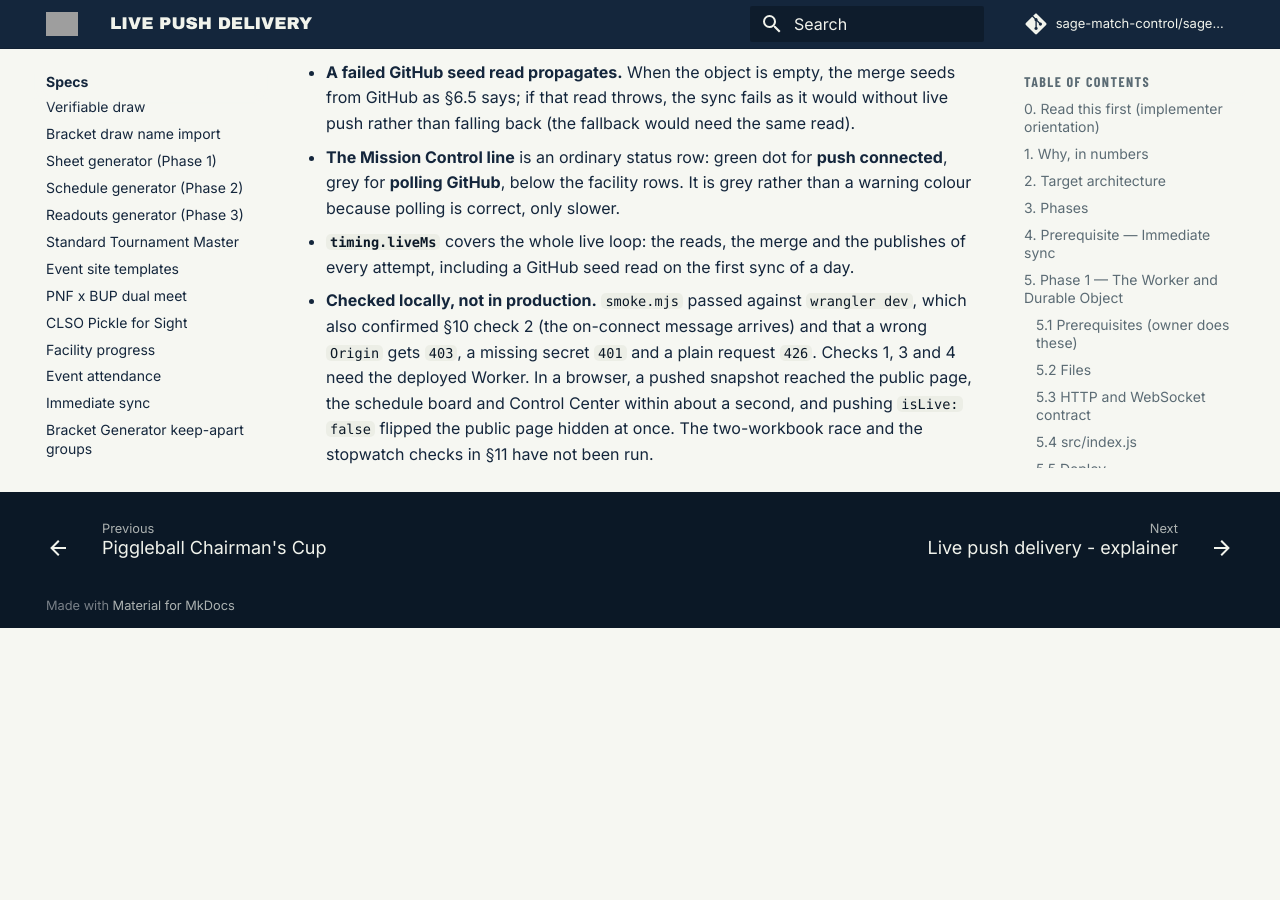
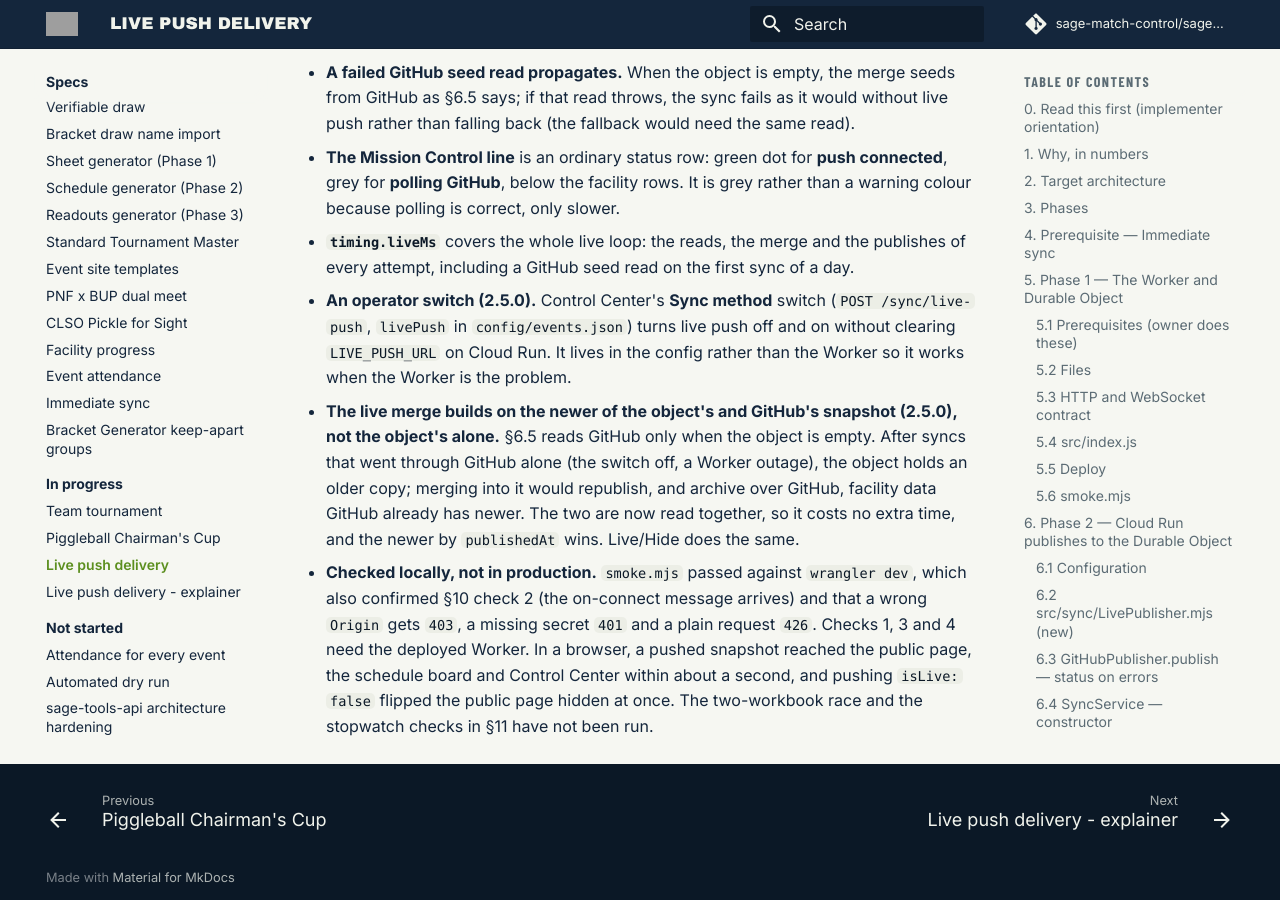
Before and after one commit to sage-match-control/sage-docs, an MkDocs documentation site: the page built from docs/specs/in-progress/durable-object-push-spec.md, in a window 1280 px wide and 900 px high, scrolled down 27348 px. Built offline with MkDocs 1.6.1 and Material for MkDocs 9.7.7, drawn with Linux system fonts in a browser that asks for light colours; comment, search, counter and statistics services are not loaded; before the commit the page ends 27976 px from its top, so only the background shows below that.

Commit message:
Docs: sync-method switch, Check connection live push line, stale-object rule
Control Center feature page, running-an-event-day runbook, sync pipeline and
deployment pages, and the live push spec's as-built divergences.

Co-Authored-By: Claude Sonnet 5.5 <noreply@anthropic.com>

```diff
--- a/docs/features/control-center.md
+++ b/docs/features/control-center.md
@@ -165,6 +165,21 @@ signing in.
   still arrive, just 30–60 seconds slower.
 - **Resync this day now** — pulls a fresh copy from the spreadsheet(s)
   immediately, instead of waiting for the next automatic sync.
+- **Sync method** — an emergency switch between **Live push + GitHub** (the
+  normal way: scores reach open pages in a few seconds) and **GitHub only**
+  (every score goes through GitHub, so pages catch up within 30–60 seconds, as
+  before live push). Use it if live updates misbehave: pages stop updating, or
+  show stale scores. Switching to GitHub only asks you to confirm, and either
+  way it takes effect within about a minute. It shows the current method, and it
+  is hidden until you sign in. If Cloud Run has no live push configured at all,
+  it says so and there is nothing to switch.
+- **Check connection** — confirms Cloud Run is reachable and shows its
+  version. When you're signed in it adds a **Live push** line saying whether
+  Cloud Run is publishing scores to the live push service (**on**, **off**,
+  **switched off in Control Center**, or **not available** on an older
+  version). Signed out, the line asks you to sign
+  in. This is about Cloud Run's side; the **Live updates** line under Facility
+  sync status is about this page's own connection.
 - **Public pages** — launchers for the venue's schedule board and the
   event's Tournament Hub, both opening in a new tab so the console stays
   where it is.
--- a/docs/features/running-an-event-day.md
+++ b/docs/features/running-an-event-day.md
@@ -37,7 +37,7 @@ links to its full section below.
 2. Open Control Center, select the event and today's day.
 3. Sign in, under **Mission Control**.
 4. Click **Check connection** — confirms everything's reachable before a
-   single match depends on it.
+   single match depends on it. Its second line should read **Live push: on**.
 5. Click **Resync this day now** — pulls a fresh copy of the schedule and
    confirms each venue's spreadsheet can be read. It doesn't prove the
    spreadsheet sends its own updates: that only shows once the first real
--- a/docs/specs/in-progress/durable-object-push-spec.md
+++ b/docs/specs/in-progress/durable-object-push-spec.md
@@ -1162,6 +1162,17 @@ as written.
 - **`timing.liveMs`** covers the whole live loop: the reads, the merge and the
   publishes of every attempt, including a GitHub seed read on the first sync
   of a day.
+- **An operator switch (2.5.0).** Control Center's **Sync method** switch
+  (`POST /sync/live-push`, `livePush` in `config/events.json`) turns live
+  push off and on without clearing `LIVE_PUSH_URL` on Cloud Run. It lives in the
+  config rather than the Worker so it works when the Worker is the problem.
+- **The live merge builds on the newer of the object's and GitHub's snapshot
+  (2.5.0), not the object's alone.** §6.5 reads GitHub only when the object is
+  empty. After syncs that went through GitHub alone (the switch off, a Worker
+  outage), the object holds an older copy; merging into it would republish, and
+  archive over GitHub, facility data GitHub already has newer. The two are now
+  read together, so it costs no extra time, and the newer by `publishedAt` wins.
+  Live/Hide does the same.
 - **Checked locally, not in production.** `smoke.mjs` passed against
   `wrangler dev`, which also confirmed §10 check 2 (the on-connect message
   arrives) and that a wrong `Origin` gets `403`, a missing secret `401` and a
--- a/docs/technical/sync-pipeline.md
+++ b/docs/technical/sync-pipeline.md
@@ -498,8 +498,15 @@ what makes `expectedVersion` a safe compare-and-set.
 
 After fetching the facilities, with live push on:
 
-1. Read the day's snapshot and version from the object (from GitHub only if
-   the object holds none yet — the first sync since it was created).
+1. Read the day's snapshot and version from the object, and GitHub's copy
+   alongside it. Merge into whichever is newer by `publishedAt`. They differ
+   after any stretch where syncs went through GitHub alone (the switch below, a
+   Worker outage, live push unconfigured): merging into the object's older copy
+   would republish, and then archive over GitHub, facility data GitHub already
+   has newer. The object's version is still what the publish checks. With an
+   empty object (the first sync since it was created) GitHub's copy is what is
+   merged into. GitHub's read failing only matters when the object holds
+   nothing.
 2. Merge (the same `#buildSnapshot` as without live push), stamp
    `publishedAt`, and publish with the version just read. On `409`, go back to
    step 1, up to 3 attempts.
@@ -520,6 +527,24 @@ fire-and-forget.
 
 Every snapshot carries `publishedAt`, restamped on every publish (live, GitHub
 and Live/Hide). Pages use it to decide which of two copies is newer.
+
+### The sync-method switch
+
+Control Center's Mission Control has a **Sync method** switch between **Live
+push + GitHub** and **GitHub only**, for an emergency where live updates
+misbehave and waiting to clear `LIVE_PUSH_URL` on Cloud Run is too slow. It
+calls `POST /sync/live-push` (operator token only), which writes a top-level
+`livePush` boolean into `event-data/config/events.json`. `false` makes every
+sync and every Live/Hide publish to GitHub alone, exactly as with live push
+unconfigured; absent or `true` leaves it to the environment. It is stored in
+the config, not in the Worker, so it works when the Worker is the thing that is
+broken. The instance that takes the request applies it at once; the others
+within `SYNC_CONFIG_TTL_MS`. Pages with an open socket notice within a minute:
+GitHub's copies carry newer `publishedAt` values, which the safety poll
+prefers, and from then on they poll GitHub as before push existed. The switch
+cannot turn on live push the environment does not configure.
+`GET /sync/config` reports it as `live.switch` (`on`/`off`) and `live.active`
+(configured and switched on).
 
 `LIVE_PUSH_URL` (the Worker's base URL), `LIVE_PUSH_SECRET` (its
 `PUBLISH_SECRET`) and `LIVE_PUSH_TIMEOUT_MS` (default 4000) configure it.
```
Also changed, not shown: docs/technical/deployment.md (+3 -2 lines).
